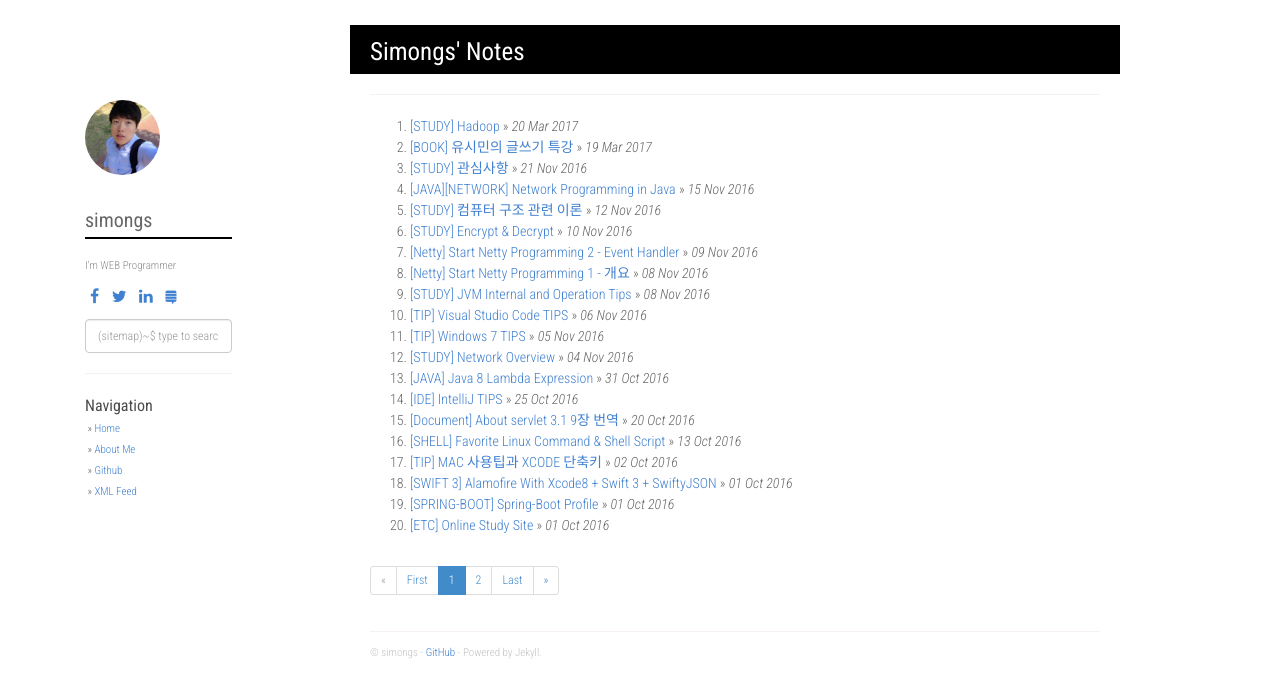
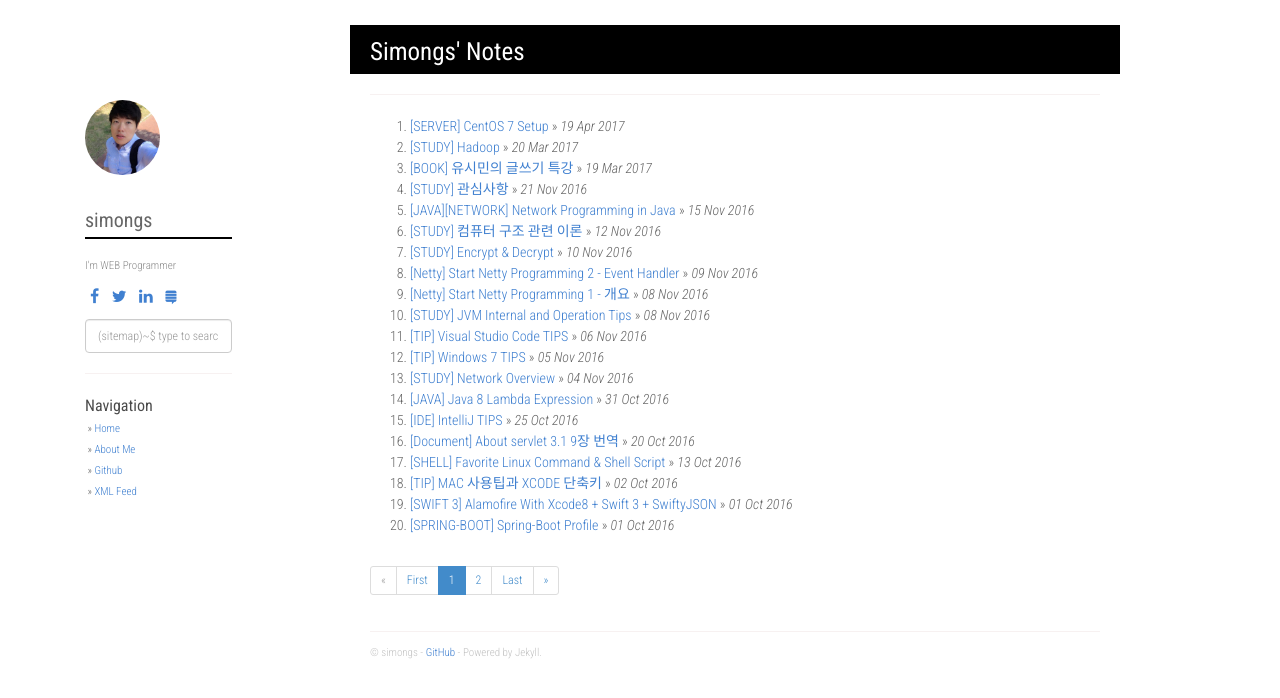
Before and after one commit to simongs/simongs.github.io, a Jekyll site: the page built from index.html, in a window 1280 px wide. Shown: the top 698 px of the page. Built offline with Jekyll 4.4.1, drawn with Linux system fonts in a browser that asks for light colours; nearby versions of some CDN libraries; the list of posts is cut into pages by our own code.

Commit message:
크어밋

```diff
--- a/_posts/2017-04-19-[SERVER] CentOS 7 Setup.markdown
+++ b/_posts/2017-04-19-[SERVER] CentOS 7 Setup.markdown
@@ -1,7 +1,7 @@
 ---
 layout: post
 title: "[SERVER] CentOS 7 Setup"
-date:   2016-09-28 17:45:49 +0900
+date:   2017-04-19 17:45:49 +0900
 categories: database
 ---
 
```
